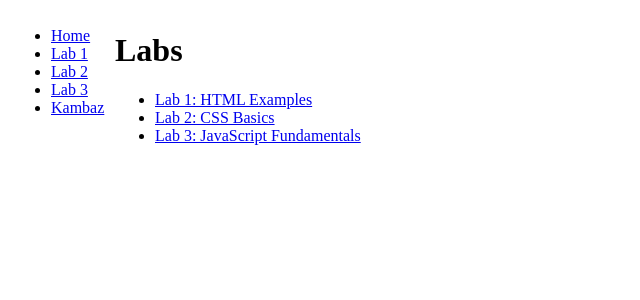
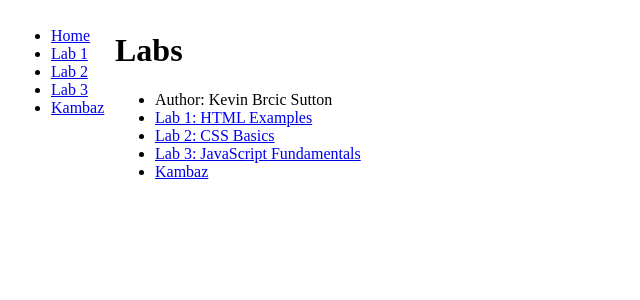
Before and after one commit to kebrcic/kanvas-next-js, a Next.js app: page /labs in a window 1280 px wide. Shown: the top 300 px of the page, without its empty margins (0-640 px from the left). Built offline with nearby package versions, Linux system fonts and the light colour scheme.

Commit message:
Added Name to labs home page

```diff
--- a/app/labs/page.tsx
+++ b/app/labs/page.tsx
@@ -4,6 +4,7 @@ export default function labs() {
     <div id="wd-labs">
       <h1>Labs</h1>
       <ul>
+        <li>Author: Kevin Brcic Sutton</li>
         <li>
           <Link href="/labs/lab1" id="wd-lab1-link">
             Lab 1: HTML Examples{" "}
@@ -19,6 +20,11 @@ export default function labs() {
             Lab 3: JavaScript Fundamentals{" "}
           </Link>
         </li>
+        <li>
+          <Link href="/" id="wd-kambaz-link">
+            Kambaz
+          </Link>
+        </li>
       </ul>
     </div>
   );
```
